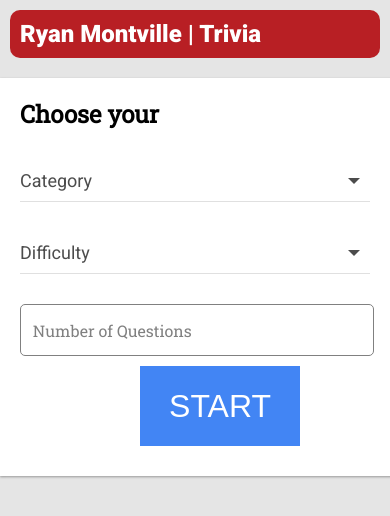
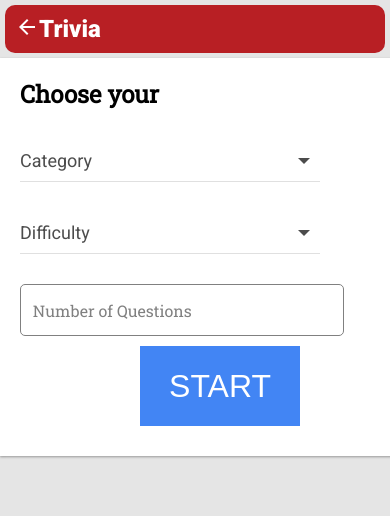
Before and after one commit to RyanMontville/trivia, an Angular app: page / in a window 390 px wide. Shown: the top 516 px of the page. Built offline with nearby package versions, Linux system fonts and the light colour scheme.

Commit message:
added responsive css breakpoints, deploying app

```diff
--- a/src/app/app.component.css
+++ b/src/app/app.component.css
@@ -75,3 +75,22 @@ header {
     display: flex;
     justify-content: center;
   }
+
+  @media only screen and (min-width: 751px) {
+    .mobile-text {
+      display: none;
+    }
+  }
+
+  @media only screen and (max-width: 750px) {
+    header {
+      margin: 5px;
+    }
+    .desktop-text {
+      display: none;
+    }
+    .mobile-text {
+      display: flex;
+      align-items: center !important;
+    }
+  }
--- a/src/app/app.component.html
+++ b/src/app/app.component.html
@@ -1,12 +1,19 @@
 <header>
-  <h2><a href="https://www.ryanmontville.com/">Ryan Montville</a> | {{title}}</h2>
+  <span class="mobile-text"><a href="https://www.ryanmontville.com/"><span class="material-symbols-outlined">
+    arrow_back
+  </span></a> <h2>Trivia</h2></span>
+  <h2>
+    <span class="desktop-text">
+      <a href="https://www.ryanmontville.com/">Ryan Montville</a> | {{title}}
+    </span>
+  </h2>
   <h2 *ngIf="numberOfQuestions !== 0">Score: {{score}}/{{numberOfQuestions}}</h2>
 </header>
-  <app-start-screen *ngIf="!hasGameStarted" (dataCreated)="onDataCreated($event)" />
-<app-game-screen
-  *ngIf="hasGameStarted && !hasGameEnded"
-  [triviaData]="triviaData"
-  (playerScore)="onScoreChange($event)"/>
+
+
+<app-start-screen *ngIf="!hasGameStarted" (dataCreated)="onDataCreated($event)" />
+<app-game-screen *ngIf="hasGameStarted && !hasGameEnded" [triviaData]="triviaData"
+  (playerScore)="onScoreChange($event)" />
 
 <main *ngIf="hasGameEnded">
   <h1 class="game-over">Game Over</h1>
--- a/src/app/game-screen/question/question.component.css
+++ b/src/app/game-screen/question/question.component.css
@@ -64,3 +64,26 @@
 .result-answer {
     height: 200px;
 }
+
+@media only screen and (max-width: 750px) {
+    .output-container button {
+        height: 80px;
+        width: 300px;
+    }
+
+    .output-container {
+        gap: 5px;
+    }
+
+    .full {
+        width: 300px;
+    }
+
+    .half {
+        width: 300px;
+    }
+
+    .result-answer {
+        height: 80px;
+    }
+}
--- a/src/app/start-screen/start-screen.component.css
+++ b/src/app/start-screen/start-screen.component.css
@@ -2,38 +2,39 @@
   width: 400px;
   margin: 20px auto;
   background-color: white;
-    box-shadow: 0 1px 3px rgba(0,0,0,0.12), 0 1px 2px rgba(0,0,0,0.24);
+  box-shadow: 0 1px 3px rgba(0, 0, 0, 0.12), 0 1px 2px rgba(0, 0, 0, 0.24);
   padding: 20px;
 }
+
+/********************** select menu ************************/
 .select {
   font-family:
-      'Roboto','Helvetica','Arial',sans-serif;
+    'Roboto', 'Helvetica', 'Arial', sans-serif;
   position: relative;
-      width: 350px;
+  width: 300px;
   margin: 30px 0;
 }
 
-  /********************** select menu ************************/
 .select-text {
   position: relative;
   font-family: inherit;
   background-color: transparent;
-      width: 350px;
+  width: 300px;
   padding: 10px 10px 10px 0;
   font-size: 18px;
   border-radius: 0;
   border: none;
-      border-bottom: 1px solid rgba(0,0,0, 0.12);
+  border-bottom: 1px solid rgba(0, 0, 0, 0.12);
 }
 
 .select-text:focus {
   outline: none;
-      border-bottom: 1px solid rgba(0,0,0, 0);
+  border-bottom: 1px solid rgba(0, 0, 0, 0);
 }
 
 .select .select-text {
   appearance: none;
-      -webkit-appearance:none
+  -webkit-appearance: none
 }
 
 .select:after {
@@ -51,7 +52,7 @@
 }
 
 .select-label {
-      color: rgba(0,0,0, 0.70);
+  color: rgba(0, 0, 0, 0.70);
   font-size: 18px;
   font-weight: normal;
   position: absolute;
@@ -61,7 +62,8 @@
   transition: 0.2s ease all;
 }
 
-  .select-text:focus ~ .select-label, .select-text:valid ~ .select-label {
+.select-text:focus~.select-label,
+.select-text:valid~.select-label {
   color: #2F80ED;
   top: -20px;
   transition: 0.2s ease all;
@@ -71,10 +73,11 @@
 .select-bar {
   position: relative;
   display: block;
-      width: 350px;
+  width: 300px;
 }
 
-  .select-bar:before, .select-bar:after {
+.select-bar:before,
+.select-bar:after {
   content: '';
   height: 2px;
   width: 0;
@@ -92,7 +95,8 @@
   right: 50%;
 }
 
-  .select-text:focus ~ .select-bar:before, .select-text:focus ~ .select-bar:after {
+.select-text:focus~.select-bar:before,
+.select-text:focus~.select-bar:after {
   width: 50%;
 }
 
@@ -125,6 +129,7 @@
   transform-origin: left top;
   pointer-events: none;
 }
+
 input[type=number] {
   font-size: 1rem;
   outline: none;
@@ -133,25 +138,28 @@
   padding: 1rem 0.7rem;
   color: black;
   transition: 0.1s ease-out;
-    width: 330px;
+  width: 300px;
 }
+
 input[type=number]:focus {
   border-color: #6200EE;
 }
-  input[type=number]:focus + label {
+
+input[type=number]:focus+label {
   color: #6200EE;
   top: 0;
   transform: translateY(-50%) scale(.9);
 }
-  input[type=number]:not(:placeholder-shown) + label {
+
+input[type=number]:not(:placeholder-shown)+label {
   top: 0;
   transform: translateY(-50%) scale(.9);
   color: #6200EE;
 }
 
 /********************** button ************************/
-  .btn{
-    background: rgb(66,133,244);
+.btn {
+  background: rgb(66, 133, 244);
   border: none;
   color: white;
   height: 5rem;
@@ -162,23 +170,26 @@
   margin: 10px;
   cursor: pointer;
 }
-  .btn::after{
+
+.btn::after {
   content: '';
   position: absolute;
   top: 0%;
   left: 50%;
   width: 5rem;
   height: 5rem;
-    background: rgba(255,255,255,0.5);
+  background: rgba(255, 255, 255, 0.5);
   transform-origin: center left;
   transform: scale(0) translateX(-50%);
   border-radius: 50%;
 }
-  .btn:hover::after{
+
+.btn:hover::after {
   animation: expand 1s ease;
 }
-  @keyframes expand{
-    100%{
+
+@keyframes expand {
+  100% {
     opacity: 0;
     transform: scale(4) translateX(-50%);
   }
@@ -188,3 +199,10 @@
   display: flex;
   justify-content: center;
 }
+
+@media screen and (max-width: 750px) {
+  #start-screen {
+    max-width: 600px;
+    margin: 5px auto;
+  }
+}
```
Also changed, not shown: 7 other files (tests, documents, lock files or other folders). Lines whose indentation alone changed are shown as unchanged.
